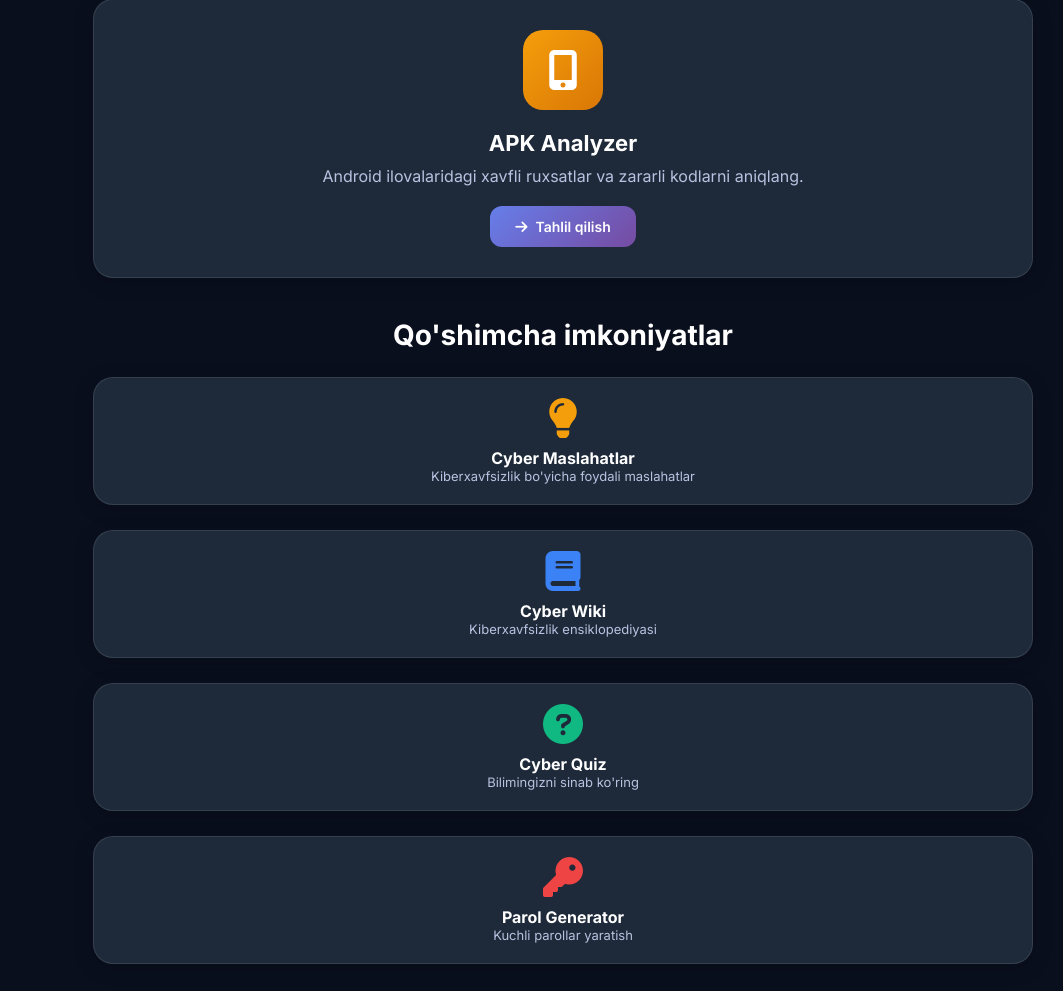
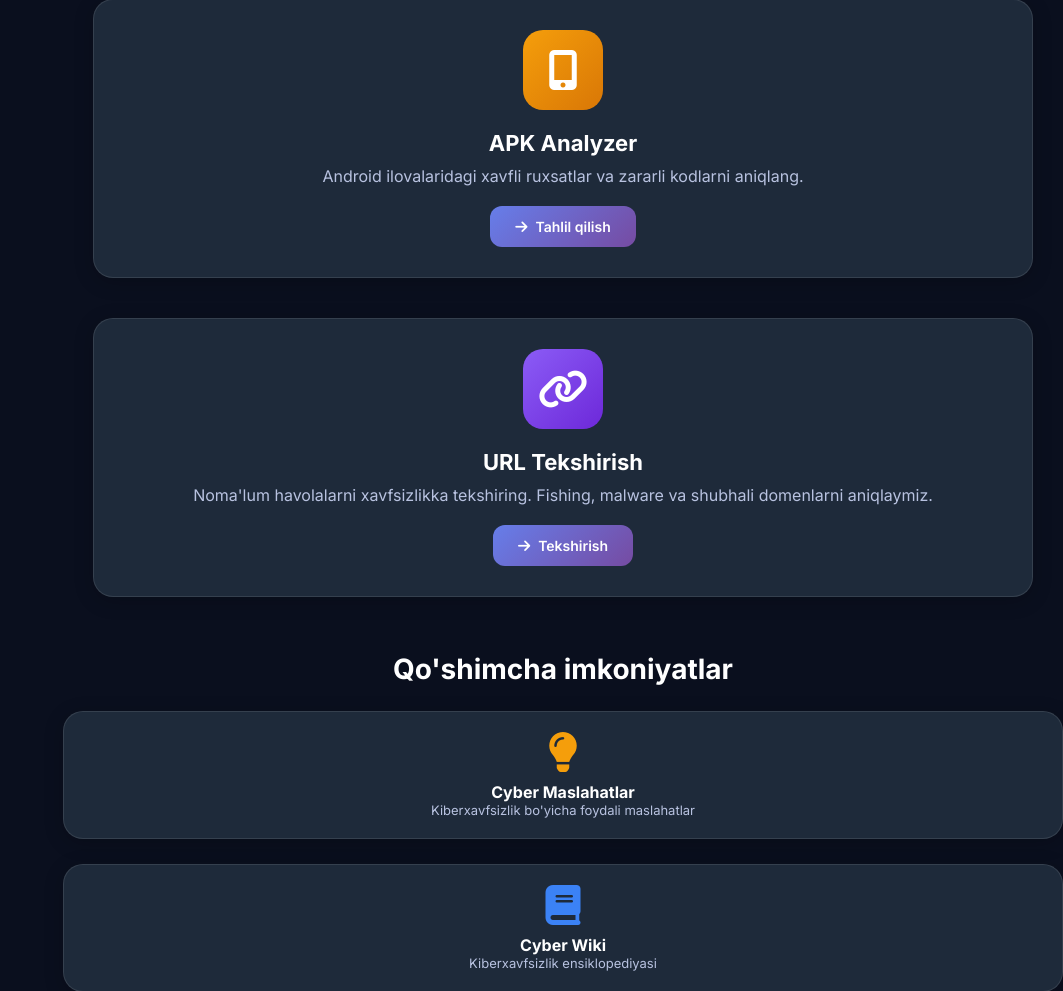
Before and after one commit to ISMATBEK/Sayt_xafsizligi, a Flask app: page / in a window 1280 px wide. Shown: the part 2418-3409 px from the top of the page, without its empty margins (217-1280 px from the left). Run offline with Flask 3, Linux system fonts and the light colour scheme.

Commit message:
Update index.html

```diff
--- a/Sayt xafsizligi/templates/index.html
+++ b/Sayt xafsizligi/templates/index.html
@@ -134,6 +134,18 @@
         </div>
     </div>
 </div>
+<!-- YANGI: URL Tekshirish -->
+    <div class="card" style="text-align: center; padding: 30px 20px;">
+        <div style="width: 80px; height: 80px; background: linear-gradient(135deg, #8b5cf6, #6d28d9); border-radius: 20px; display: flex; align-items: center; justify-content: center; margin: 0 auto 20px;">
+            <i class="fas fa-link" style="font-size: 40px; color: white;"></i>
+        </div>
+        <h3 style="font-size: 22px; margin-bottom: 10px;">URL Tekshirish</h3>
+        <p style="color: var(--text-secondary); margin-bottom: 20px;">Noma'lum havolalarni xavfsizlikka tekshiring. Fishing, malware va shubhali domenlarni aniqlaymiz.</p>
+        <a href="{{ url_for('url_checker') }}" class="btn btn-primary">
+            <i class="fas fa-arrow-right"></i> Tekshirish
+        </a>
+    </div>
+</div>
 
 <!-- Qo'shimcha xizmatlar -->
 <h2 style="font-size: 28px; margin-bottom: 25px; text-align: center;">Qo'shimcha imkoniyatlar</h2>
```
